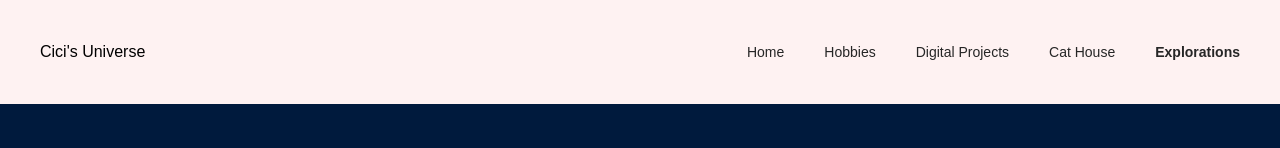
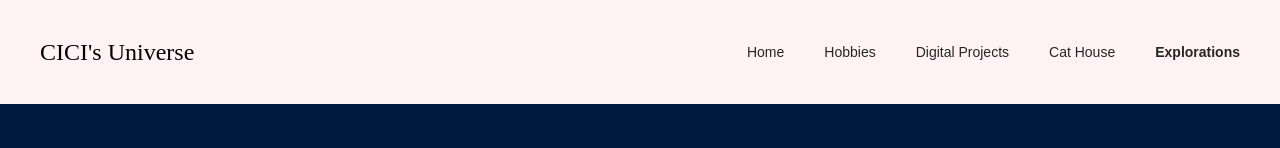
Before and after one commit to Heiji329810/portfolio-project, a React (Vite) app: page /explorations in a window 1280 px wide. Shown: the top 148 px of the page. Built offline with nearby package versions, Linux system fonts and the light colour scheme.

Commit message:
corrected mousetrap introd

```diff
--- a/index.html
+++ b/index.html
@@ -4,7 +4,7 @@
     <meta charset="UTF-8" />
     <link rel="icon" type="image/svg+xml" href="/vite.svg" />
     <meta name="viewport" content="width=device-width, initial-scale=1.0" />
-    <title>Cici's Universe</title>
+    <title>CICI's Universe</title>
   </head>
   <body>
     <div id="root"></div>
--- a/src/components/pages/ScreenExploration.tsx
+++ b/src/components/pages/ScreenExploration.tsx
@@ -71,7 +71,7 @@ export function ScreenExploration() {
         </div> */}
       <div className="p-10">
         <h1 className="mb-6 text-2xl font-bold">Mouse Trap</h1>
-        <h5 className="mb-6 text-xl">My friend and I made a mouse trap simulation out of paper and glue in class. We used a ping-pong ball to represent the mouse. Our design ideas came from the crab trap and a traditional chinese paper folding game. We also made several prototypes to make sure it is working, and also made a step by step instruction guide to make sure others understand how its working and can learn to make one themselves.</h5>
+        <h5 className="mb-6 text-xl">I made a mouse trap simulation out of paper and glue. I used a ping-pong ball to represent the mouse. The design ideas came from the crab trap and a traditional chinese paper folding game. I also made several prototypes to make sure it is working, and also made a step by step instruction guide to make sure others understand how its working and can learn to make one themselves.</h5>
         <div className="mx-auto mb-10 grid max-w-5xl grid-cols-1 gap-6 md:grid-cols-2">
           <img src={publicAsset("/images/JHU/mouse-trap.jpg")} alt="Mouse trap" className="mx-auto max-h-80 w-full object-contain" />
           <img src={publicAsset("/images/JHU/box.jpg")} alt="Mouse trap" className="mx-auto max-h-80 w-full object-contain" />
--- a/src/components/pages/menu-bar.tsx
+++ b/src/components/pages/menu-bar.tsx
@@ -39,7 +39,7 @@ export const MenuBar = () => {
                 >
                   <path d="M55.5 0C61.0005 0.00109895 64.5005 2.50586 64.5 7.5V17C64.5 24.5059 68.5005 27.5 81 27.5H88C94.0005 27.5059 96.5 29.5059 96.5 37.5V98.5C96.5 106.006 95.0005 107.5 88 107.5H41.5C36.5005 107.5 32 104.506 32 98.5V88C32 84.5 28.5 80 20.5 80H8.5C3 80 0 76.5 0 71.5V6.5C0.00048844 1.50586 2.50049 0.00585937 8.5 0H55.5ZM31 20C28.7909 20 27 21.7909 27 24V74C27 76.2091 28.7909 78 31 78H58C60.2091 78 62 76.2091 62 74V24C62 21.7909 60.2091 20 58 20H31Z" />
                 </svg> */}
-                <span>Cici's Universe</span>
+                <span className="font-gothic text-2xl leading-none">CICI's Universe</span>
               </div>
               <Link
                 to="/"
@@ -101,7 +101,7 @@ export const MenuBar = () => {
                 >
                   <path d="M55.5 0C61.0005 0.00109895 64.5005 2.50586 64.5 7.5V17C64.5 24.5059 68.5005 27.5 81 27.5H88C94.0005 27.5059 96.5 29.5059 96.5 37.5V98.5C96.5 106.006 95.0005 107.5 88 107.5H41.5C36.5005 107.5 32 104.506 32 98.5V88C32 84.5 28.5 80 20.5 80H8.5C3 80 0 76.5 0 71.5V6.5C0.00048844 1.50586 2.50049 0.00585937 8.5 0H55.5ZM31 20C28.7909 20 27 21.7909 27 24V74C27 76.2091 28.7909 78 31 78H58C60.2091 78 62 76.2091 62 74V24C62 21.7909 60.2091 20 58 20H31Z" />
                 </svg> */}
-                <span>Cici's Universe</span>
+                <span className="font-gothic text-2xl leading-none">CICI's Universe</span>
               </div>
           </TimelineAnimation>
           <TimelineAnimation
--- a/src/index.css
+++ b/src/index.css
@@ -3,6 +3,7 @@
 @import "shadcn/tailwind.css";
 @import "@fontsource-variable/raleway";
 @import "@fontsource-variable/oxanium";
+@import url("https://fonts.googleapis.com/css2?family=UnifrakturMaguntia&display=swap");
 
 @custom-variant dark (&:is(.dark *));
 
@@ -78,6 +79,7 @@
 @theme inline {
     --font-sans: 'Raleway Variable', sans-serif;
     --font-heading: 'Oxanium Variable', sans-serif;
+    --font-gothic: 'UnifrakturMaguntia', serif;
     --color-sidebar-ring: var(--sidebar-ring);
     --color-sidebar-border: var(--sidebar-border);
     --color-sidebar-accent-foreground: var(--sidebar-accent-foreground);
```
